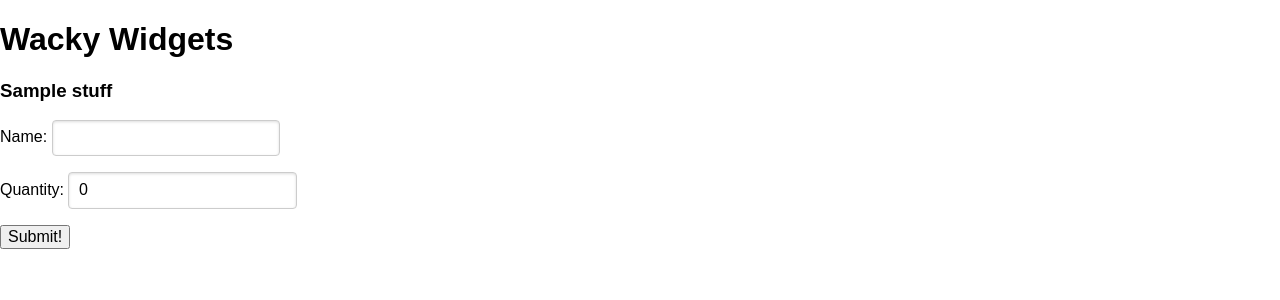
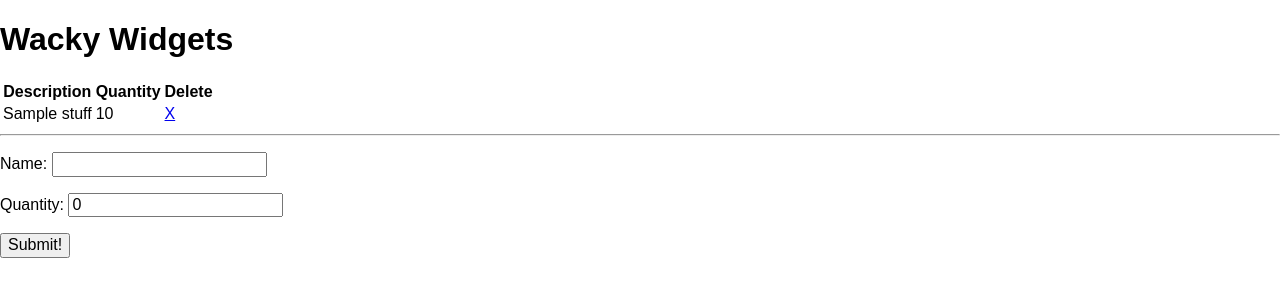
Before and after one commit to DaCoPro/assessment3, a Django app: page / in a window 1280 px wide. Shown: the top 300 px of the page. Run offline with Django 3.2, Linux system fonts and the light colour scheme; tables that the repository leaves empty hold one stand-in row (values such as "Sample post"); some libraries are stand-ins or nearby versions.

Commit message:
Complete 3.4 w/o styling.

```diff
--- a/main_app/templates/index.html
+++ b/main_app/templates/index.html
@@ -14,13 +14,24 @@
         <h3>There are no widgets yet</h3>
         <hr>
     {% else %}
-        {% for item in items %}
-        <h3>{{item.name}}</h3>
-        {% endfor %}
-
+        <table>
+            <tr>
+                <th>Description</th>
+                <th>Quantity</th>
+                <th>Delete</th>
+            </tr>
+            {% for item in items %}
+            <tr>
+                <td> {{ item.name }} </td>
+                <td> {{ item.quantity }} </td>
+                <td> <a href="{% url 'delete_item' item.id %}">X</a></td>
+            </tr>
+            {% endfor %}
+        </table>
+        <hr>
     {% endif %}
 
-    <form class="pure-form" action="{% url 'add_item' %}" method="post">
+    <form action="{% url 'add_item' %}" method="post">
         {% csrf_token %}
         <table>
         {{ item_form.as_p }}
--- a/main_app/urls.py
+++ b/main_app/urls.py
@@ -4,4 +4,5 @@ from . import views
 urlpatterns = [
     path('', views.index, name='index'),
     path('add_item/', views.add_item, name='add_item'),
+    path('delete/<int:item_id>/', views.delete_item, name='delete_item')
 ]
--- a/main_app/views.py
+++ b/main_app/views.py
@@ -22,3 +22,7 @@ def add_item(request):
     new_item = form.save(commit=False)
     new_item.save()
   return redirect('index')
+
+def delete_item(request, item_id):
+  Stuff.objects.get(id=item_id).delete()
+  return redirect('/')
```
Also changed, not shown: db.sqlite3.
